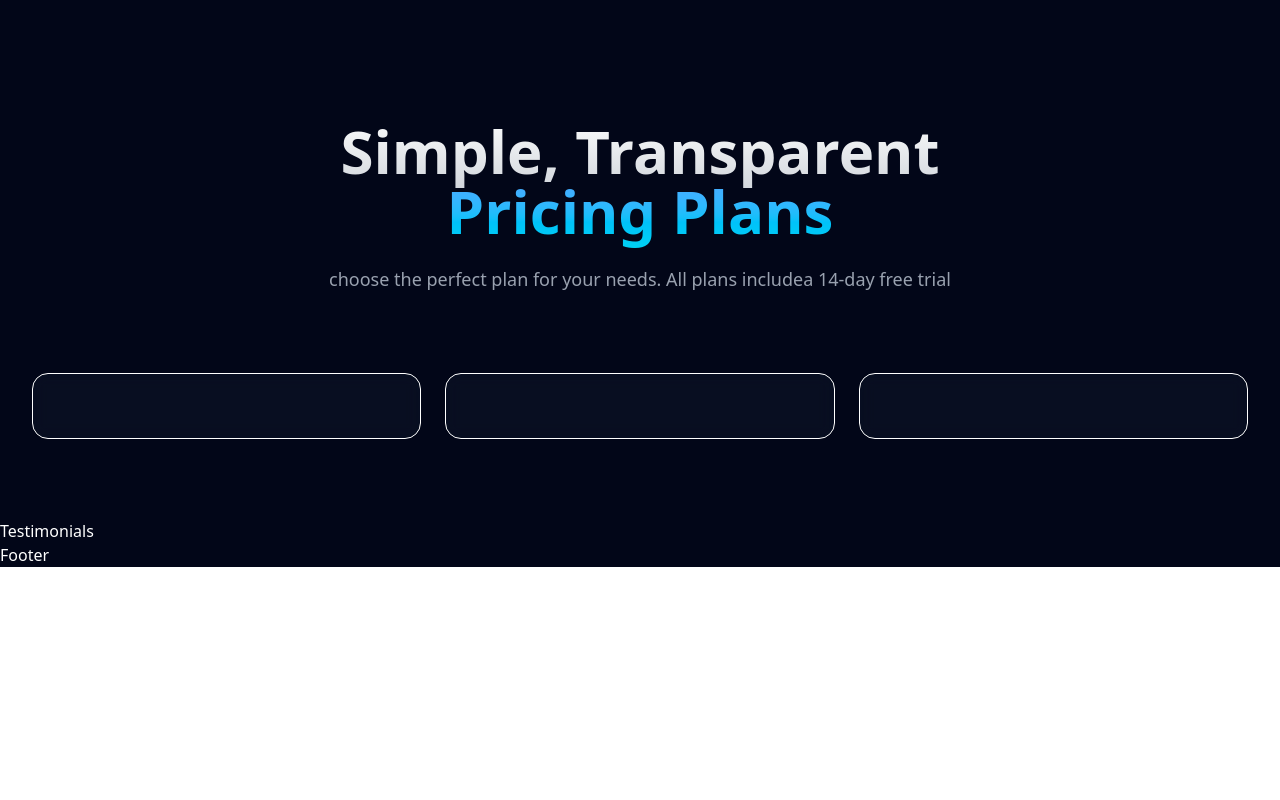
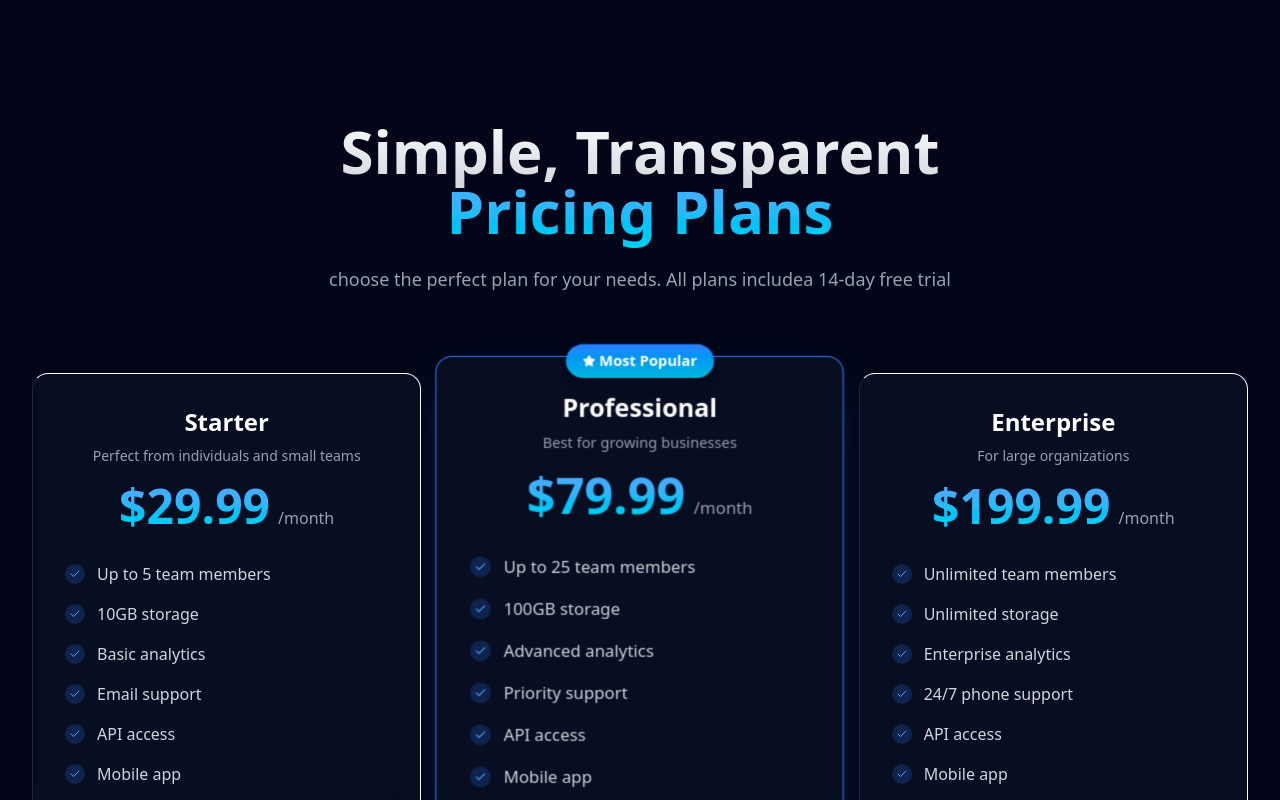
Before and after one commit to Kais-Tarraf/Code_flow_landing_page, a React (Vite) app: page / in a window 1280 px wide. Shown: the part 2000-2800 px from the top of the page. Before the commit the page ends 2567 px from the top, so only its background shows below. Built offline with nearby package versions, Linux system fonts and the light colour scheme.

Commit message:
finalize the pricing cards

```diff
--- a/src/components/Pricing.jsx
+++ b/src/components/Pricing.jsx
@@ -1,3 +1,5 @@
+import { Check, Star } from "lucide-react";
+
 const plans = [
 	{
 		name: "Starter",
@@ -77,8 +79,74 @@ const Pricing = () => {
 							key={key}
 							className={`relative bg-slate-900/50 backdrop-blur-sm
 							border rounded-xl sm:rounded-2xl p-6 sm:p-8 transition-all duration-300
-							overflow-visible group flex flex-col h-full`}
-						></div>
+							overflow-visible group flex flex-col h-full ${
+								plan.Popular
+									? "border-blue-500 shadow-2xl shadow-blue-500/20 lg:scale-105"
+									: "border-s-slate-800 hover:border-slate-700"
+							}`}
+						>
+							{plan.Popular && (
+								<div
+									className="absolute -top-2 sm:-top-3
+								left-1/2 transform -translate-x-1/2 z-10"
+								>
+									<div
+										className="flex items-center
+									space-x-1 px-3 sm:px-4 py-1 sm:py-1.5
+									bg-linear-to-b from-blue-500 to-cyan-500 rounded-full text-xs sm:text-sm font-semibold shadow-lg"
+									>
+										<Star className="w-3 h-3 sm:w-3 sm:h-3 fill-white" />
+										<span>Most Popular</span>
+									</div>
+								</div>
+							)}
+							<div className="text-center mb-6 sm:mb-8">
+								<h3 className="text-xl sm:text-2xl font-bold mb-2">
+									{plan.name}
+								</h3>
+								<p
+									className="text-gray-400 text-xs sm:text-sm
+								mb-3 sm:mb-4"
+								>
+									{plan.description}
+								</p>
+								<div
+									className="flex items-baseline justify-center
+								"
+								>
+									<span className="text-3xl sm:text-4xl lg:text-5xl font-bold bg-linear-to-b from-blue-400 to-cyan-400 bg-clip-text text-transparent">
+										${plan.price}
+									</span>
+									<span className="text-gray-400 ml-1 sm:ml-2 text-sm sm:text-base">
+										/month
+									</span>
+								</div>
+							</div>
+							<ul className="space-y-3 sm:space-y-4 mb-6 sm:mb-8 flex-row">
+								{plan.features.map((feature, featureKey) => (
+									<li
+										key={featureKey}
+										className="flex items-start space-x-2 sm:space-x-3"
+									>
+										<div className="flex-shrink-0 w-4 h-4 sm:w-5 sm:h-5 rounded-full bg-blue-500/20 flex items-center justify-center mt-0.5">
+											<Check className="w-2.5 h-2.5 sm:w-3 sm:h-3 text-blue-400" />
+										</div>
+										<span className="text-gray-300 text-sm sm:text-base">
+											{feature}
+										</span>
+									</li>
+								))}
+							</ul>
+							<button
+								className={`w-full py-2.5 sm:py-3 px-4 sm:px-6 rounded-lg font-semibold transition-all duration-300 mt-auto hover:scale-102 cursor-pointer text-sm sm:text-base ${
+									plan.Popular
+										? "bg-linear-to-b from-blue-500 to-cyan-500"
+										: "bg-white/5 border border-white/10 hover:bg-white/10"
+								}`}
+							>
+								Get Started
+							</button>
+						</div>
 					))}
 				</div>
 			</div>
```
